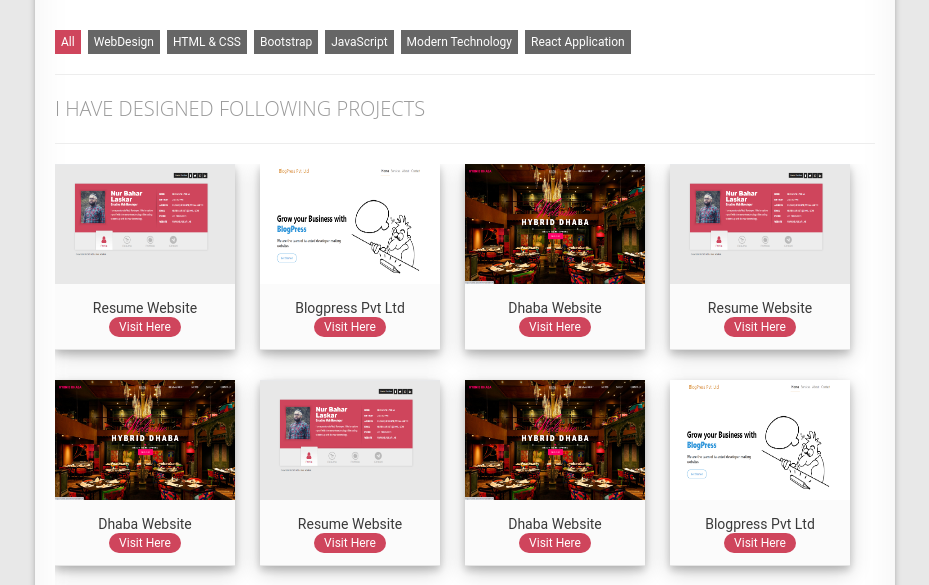
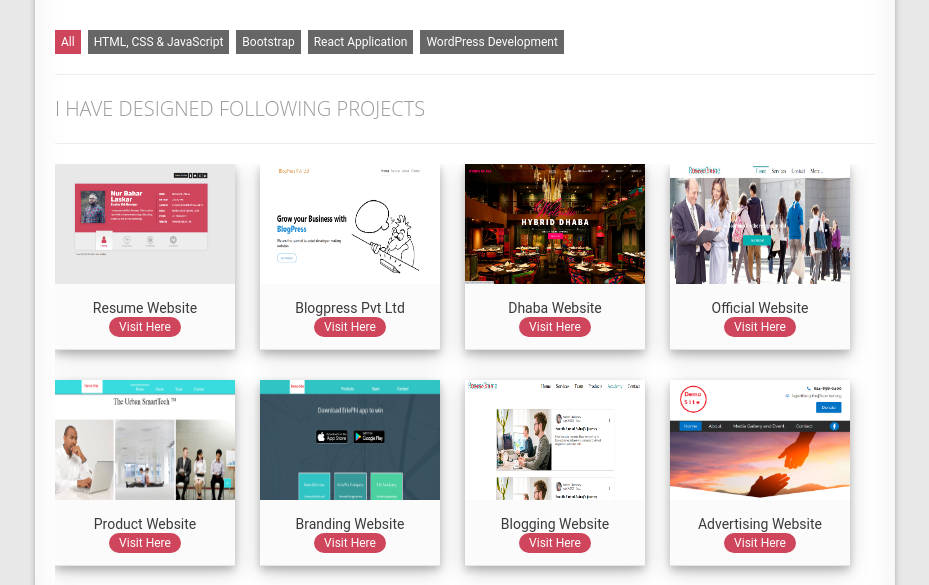
Before and after one commit to nblaskar/nbl.io, a plain HTML site: page index.html in a window 1280 px wide. Both pictures are taken after a click on the link "Portfolio". Shown: the part 215-800 px from the top of the page, without its empty margins (175-1104 px from the left). Drawn offline with nearby package versions, Linux system fonts and the light colour scheme; some packages are replaced by stand-ins of ours.

Commit message:
Updation
New Update

```diff
--- a/index.html
+++ b/index.html
@@ -472,13 +472,8 @@
               <a href="#" class="current transition" data-filter="*">All</a>
             </li>
             <li>
-              <a href="#" class="transition" data-filter=".webdesign"
-                >WebDesign</a
-              >
-            </li>
-            <li>
               <a href="#" class="transition" data-filter=".photoghraphy"
-                >HTML & CSS</a
+                >HTML, CSS & JavaScript</a
               >
             </li>
             <li>
@@ -487,22 +482,19 @@
               >
             </li>
             <li>
-              <a href="#" class="transition" data-filter=".print">JavaScript</a>
+              <a href="#" class="transition" data-filter=".react"
+                >React Application
+              </a>
             </li>
             <li>
-              <a href="#" class="transition" data-filter=".animation"
-                >Modern Technology</a
-              >
-            </li>
-            <li>
-              <a href="#" class="transition" data-filter=".react"
-                >React Application
+              <a href="#" class="transition" data-filter=".wordpress"
+                >WordPress Development
               </a>
             </li>
           </ul>
           <div class="extra-text">I HAVE DESIGNED FOLLOWING PROJECTS</div>
           <ul id="portfolio-list">
-            <li class="illustration print">
+            <li class="illustration photoghraphy">
               <a
                 href="mYdata/myresume.png"
                 rel="portfolio[1]"
@@ -550,7 +542,7 @@
                 class="folio hidden"
               ></a>
             </li>
-            <li class="react">
+            <li class="react illustration ">
               <a href="mYdata/Blogpress.png" rel="portfolio" class="folio">
                 <img src="mYdata/Blogpress.png" alt="" />
                 <h2 class="title">Blogpress Pvt Ltd</h2>
@@ -559,7 +551,7 @@
                 >
               </a>
             </li>
-            <li class="animation webdesign">
+            <li class="photoghraphy">
               <a
                 href="mYdata/Dhaba portfolio.png"
                 rel="portfolio"
@@ -574,73 +566,42 @@
                 >
               </a>
             </li>
-            <li class="webdesign">
-              <a
-                href="mYdata/myresume.png"
-                rel="portfolio"
-                title="This is the description"
-                class="folio"
-              >
-                <img src="mYdata/myresume.png" alt="" />
-                <h2 class="title">Resume Website</h2>
-                <a href="https://nblaskar.live" class="categorie">Visit Here</a>
+            <li class="photoghraphy wordpress">
+              <a href="mYdata/ResearchimeorgProject.png" target="_new">
+                <img src="mYdata/ResearchimeorgProject.png" alt="" />
+                <h2 class="title">Official Website</h2>
+                <a href="https://nblaskar.github.io/ResearchimeorgProject" class="categorie">Visit Here</a>
               </a>
             </li>
-            <li class="illustration">
-              <a
-                href="mYdata/Dhaba portfolio.png"
-                rel="portfolio"
-                class="folio"
-              >
-                <img src="mYdata/Dhaba portfolio.png" alt="" />
-                <h2 class="title">Dhaba Website</h2>
-                <a
-                  href="https://nblaskar.github.io/hybriddhaba.io"
-                  class="categorie"
-                  >Visit Here</a
-                >
+            <li class="photoghraphy wordpress">
+              <a href="mYdata/FicityProject.png" target="_new">
+                <img src="mYdata/FicityProject.png" alt="" />
+                <h2 class="title">Product Website</h2>
+                <a href="https://nblaskar.github.io/FicityProject" class="categorie">Visit Here</a>
               </a>
             </li>
-            <li class="animation">
-              <a href="mYdata/myresume.png" rel="portfolio" class="folio">
-                <img src="mYdata/myresume.png" alt="" />
-                <h2 class="title">Resume Website</h2>
-                <a href="https://nblaskar.live" class="categorie">Visit Here</a>
+            <li class="photoghraphy wordpress">
+              <a href="mYdata/SmartDrivincProject.png" target="_new">
+                <img src="mYdata/SmartDrivincProject.png" alt="" />
+                <h2 class="title">Branding Website</h2>
+                <a href="https://nblaskar.github.io/SmartDrivincProject" class="categorie">Visit Here</a>
+              </a>
+            </li>
+            <li class="photoghraphy wordpress">
+              <a href="mYdata/ResearchimeinProject Blogs.png" target="_new">
+                <img src="mYdata/ResearchimeinProject Blogs.png" alt="" />
+                <h2 class="title">Blogging Website</h2>
+                <a href="https://nblaskar.github.io/ResearchimeinProject" class="categorie">Visit Here</a>
+              </a>
+            </li>
+            <li class="photoghraphy wordpress">
+              <a href="mYdata/ThejfkCenterProject.png" target="_new">
+                <img src="mYdata/ThejfkCenterProject.png" alt="" />
+                <h2 class="title">Advertising Website</h2>
+                <a href="https://nblaskar.github.io/ThejfkcenterProject/" class="categorie">Visit Here</a>
               </a>
             </li>
 
-            <li class="print">
-              <a
-                href="mYdata/Dhaba portfolio.png"
-                rel="portfolio"
-                class="folio"
-              >
-                <img src="mYdata/Dhaba portfolio.png" alt="" />
-                <h2 class="title">Dhaba Website</h2>
-                <a
-                  href="https://nblaskar.github.io/hybriddhaba.io"
-                  class="categorie"
-                  >Visit Here</a
-                >
-              </a>
-            </li>
-            <li class="react">
-              <a href="mYdata/Blogpress.png" rel="portfolio" class="folio">
-                <img src="mYdata/Blogpress.png" alt="" />
-                <h2 class="title">Blogpress Pvt Ltd</h2>
-                <a href="https://nblaskar.github.io/blogpress" class="categorie"
-                  >Visit Here</a
-                >
-              </a>
-            </li>
-
-            <li class="photoghraphy">
-              <a href="mYdata/myresume.png" target="_new">
-                <img src="mYdata/myresume.png" alt="" />
-                <h2 class="title">Resume Website</h2>
-                <a href="https://nblaskar.live" class="categorie">Visit Here</a>
-              </a>
-            </li>
           </ul>
         </section>
         <!-- /Portfolio -->
```
Also changed, not shown: mYdata/FicityProject.png (added), mYdata/ResearchimeinProject Blogs.png (added), mYdata/ResearchimeorgProject.png (added), mYdata/SmartDrivincProject.png (added), mYdata/ThejfkCenterProject.png (added), 1 other file.
